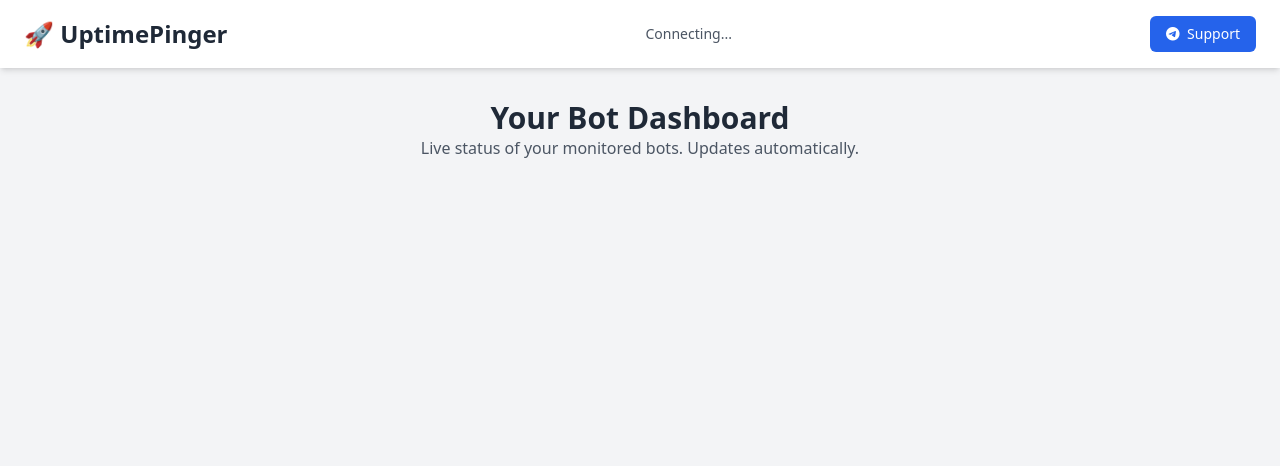
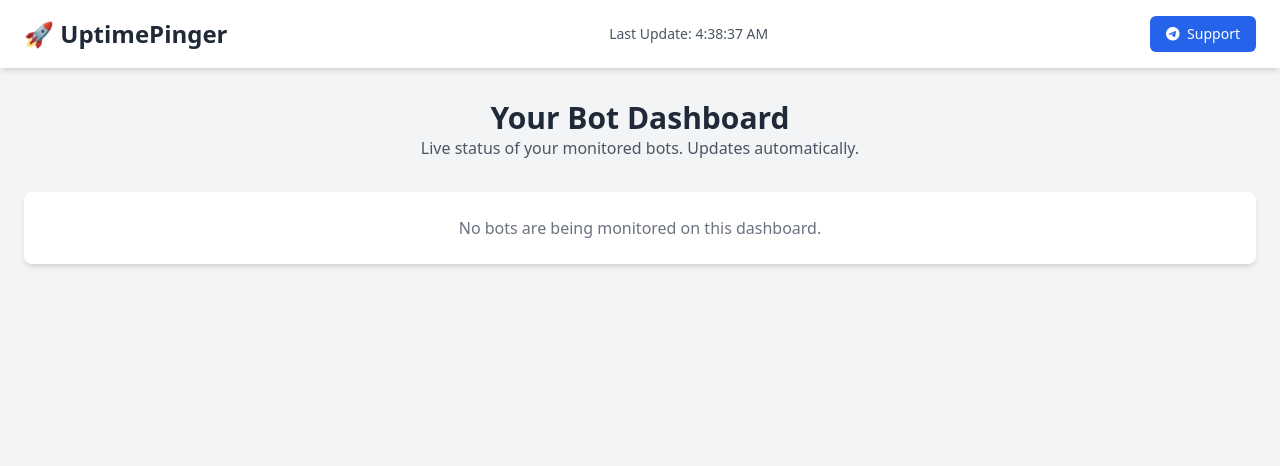
Before and after one commit to GrabCoolGadgets/autopingpeople, a Flask app: template templates/dashboard.html in a window 1280 px wide. Shown: the top 466 px of the page. Run offline with Flask 3, Linux system fonts and the light colour scheme; the template is opened without the code that fills it: most values are stand-ins (such as "Sample title", 1, 10 or a date in 2020); some libraries are stand-ins or nearby versions.

Commit message:
Update dashboard.html

```diff
--- a/templates/dashboard.html
+++ b/templates/dashboard.html
@@ -6,9 +6,6 @@
     <title>Monitoring Dashboard - UptimePinger</title>
     <script src="https://cdn.tailwindcss.com"></script>
     <link rel="stylesheet" href="https://cdnjs.cloudflare.com/ajax/libs/font-awesome/6.0.0-beta3/css/all.min.css">
-    <style>
-        /* Custom styles can go here if needed */
-    </style>
 </head>
 <body class="bg-gray-100 font-sans flex flex-col min-h-screen">
 
@@ -44,7 +41,6 @@
         </div>
     </footer>
 
-    <!-- CSS for Status Badges (moved here from internal style for better organization) -->
     <style>
         .status { padding: 0.4rem 0.8rem; border-radius: 999px; font-size: 0.8rem; font-weight: 600; color: white; width: 100px; text-align: center; }
         .status.live { background-color: #22c55e; }
@@ -55,19 +51,21 @@
 
     <script>
         function createInitialList() {
-            const urls = {{ bot_urls_for_this_page | tojson }};
+            const bots = {{ bots_for_this_page | tojson }};
             const urlList = document.querySelector('.url-list');
 
-            if (urls.length === 0) {
+            if (Object.keys(bots).length === 0) {
                 urlList.innerHTML = '<div class="bg-white p-6 rounded-lg shadow-md text-center text-gray-500">No bots are being monitored on this dashboard.</div>';
                 return;
             }
 
-            urls.forEach(url => {
+            const botNames = Object.keys(bots);
+            botNames.forEach(name => {
+                const url = bots[name];
                 const listItemHTML = `
                     <div class="url-item bg-white p-5 rounded-lg shadow-md flex items-center justify-between" data-url="${url}">
                         <div class="url-info">
-                            <a href="${url}" target="_blank" class="font-semibold text-blue-600 hover:underline break-all">${url}</a>
+                            <a href="${url}" target="_blank" class="font-semibold text-blue-600 hover:underline break-all">${name}</a>
                             <p class="url-details text-sm text-gray-500 mt-1">Waiting for first check...</p>
                         </div>
                         <div class="status waiting ml-4 flex-shrink-0">WAITING</div>
```
